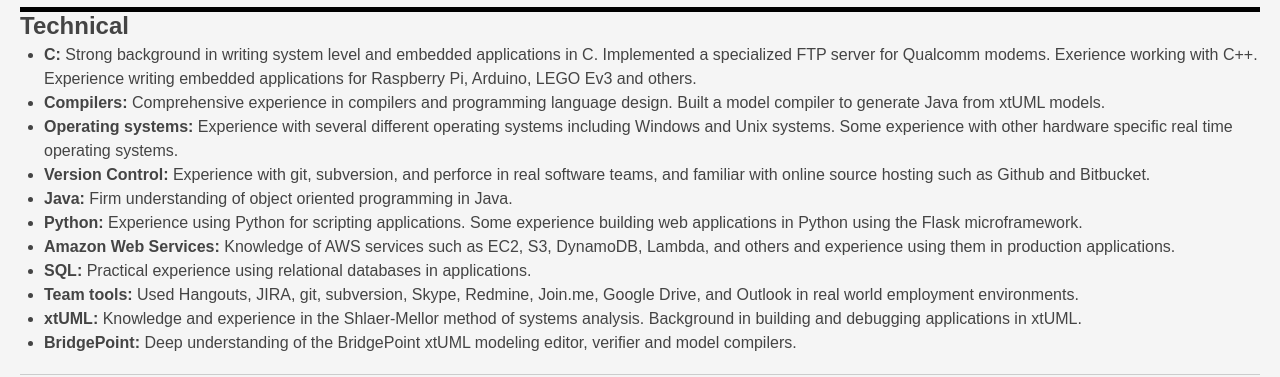
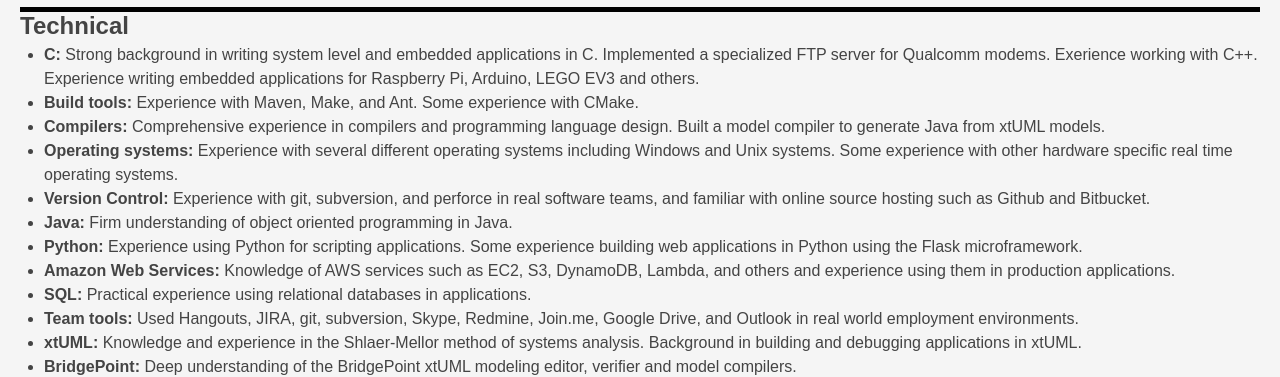
Before and after one commit to leviathan747/resume, a plain HTML site: page docs/index.html in a window 1280 px wide. Shown: the part 424-801 px from the top of the page. Drawn offline with Linux system fonts and the light colour scheme.

Commit message:
AUTO COMMIT: resume generated at Fri Mar  1 16:08:40 EST 2019

```diff
--- a/docs/index.html
+++ b/docs/index.html
@@ -543,9 +543,10 @@ dl em {
 
 <ul>
 <li><strong>C:</strong> Strong background in writing system level and embedded applications in
-C. Implemented a specialized FTP server for Qualcomm modems.  Exerience
+C. Implemented a specialized FTP server for Qualcomm modems. Exerience
 working with C++. Experience writing embedded applications for Raspberry Pi,
-Arduino, LEGO Ev3 and others.</li>
+Arduino, LEGO EV3 and others.</li>
+<li><strong>Build tools:</strong> Experience with Maven, Make, and Ant. Some experience with CMake.</li>
 <li><strong>Compilers:</strong> Comprehensive experience in compilers and programming language
 design. Built a model compiler to generate Java from xtUML models.</li>
 <li><strong>Operating systems:</strong> Experience with several different operating systems
```
Also changed, not shown: 1 other file.
